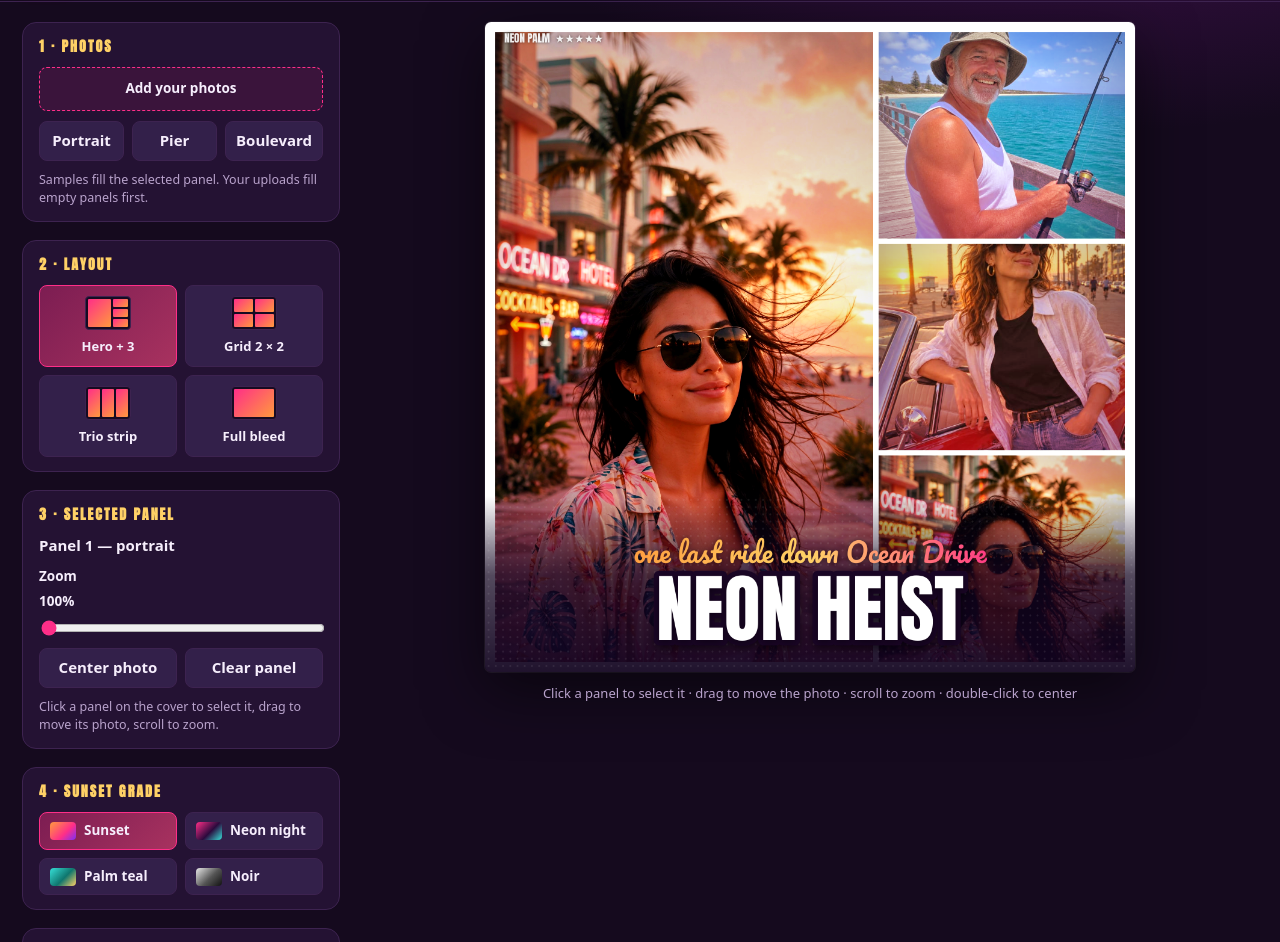
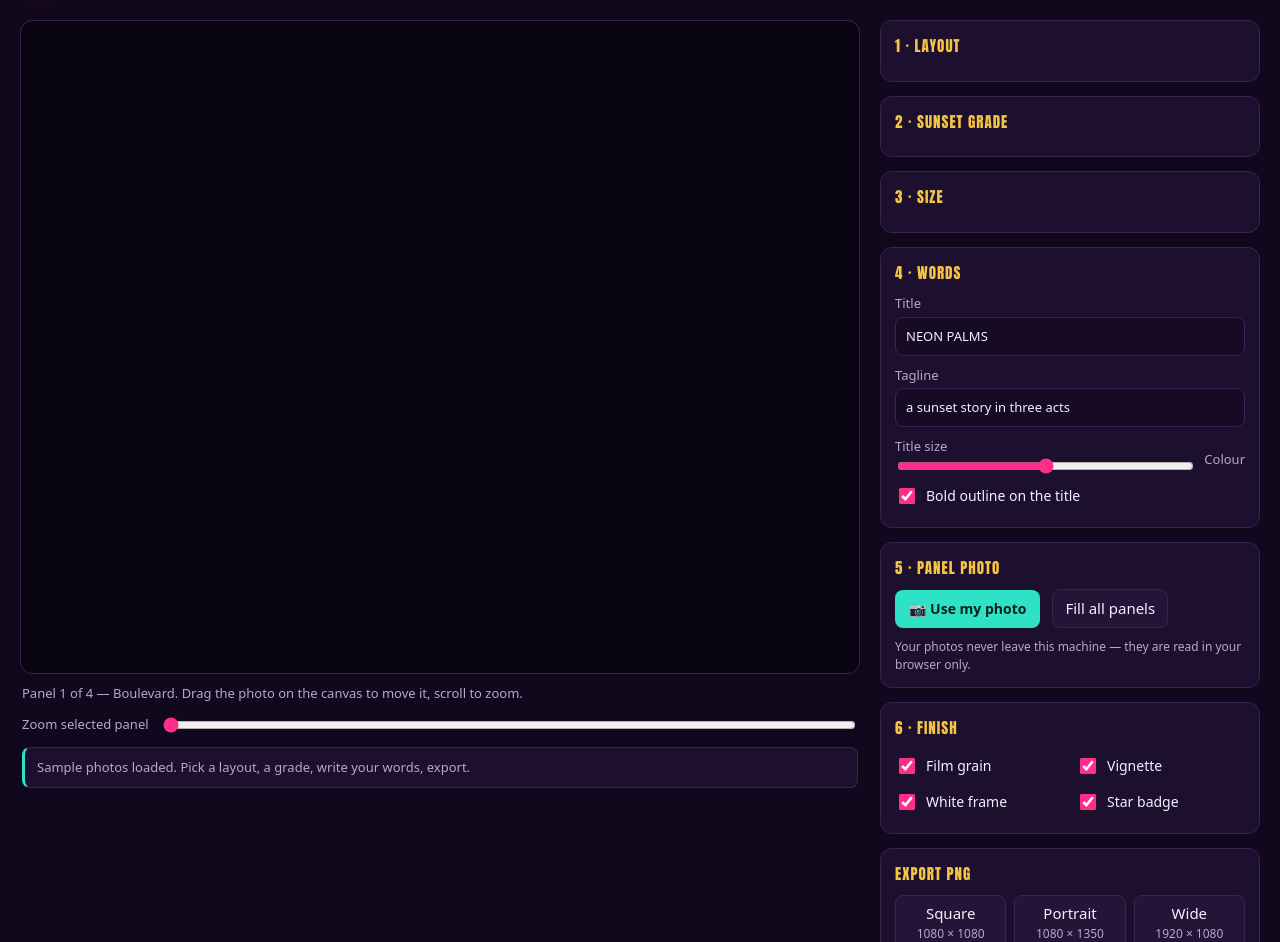
Before and after one commit to Dandelion-sys/gta6-cover-art-01, a plain HTML site: page app/index.html in a window 1280 px wide. Shown: the part 77-1019 px from the top of the page. Drawn offline with Linux system fonts and the light colour scheme.

Commit message:
Round 2 rebuild: app files

```diff
--- a/app/index.html
+++ b/app/index.html
@@ -3,125 +3,111 @@
 <head>
 <meta charset="utf-8">
 <meta name="viewport" content="width=device-width, initial-scale=1">
-<title>Neon Palm Cover Studio — GTA-style cover maker</title>
+<title>Neon Palms Cover Studio — GTA-style cover art maker</title>
+<meta name="description" content="Turn any photo into GTA-style multi-panel cover art, offline in your browser. No upload, no account — export a PNG to share.">
 <link rel="icon" href="data:,">
-<link rel="stylesheet" href="./style.css">
+<link rel="stylesheet" href="style.css">
 </head>
 <body>
-<header class="top">
+<header class="topbar">
   <div class="brand">
-    <span class="brand-mark" aria-hidden="true">NP</span>
-    <span class="brand-text">
-      <strong>Neon Palm Cover Studio</strong>
-      <small>Turn your photos into a GTA-style multi-panel cover — 100% offline</small>
-    </span>
+    <span class="sun" aria-hidden="true"></span>
+    <div>
+      <h1>Neon Palms <span>Cover Studio</span></h1>
+      <p>Turn any photo into GTA-style cover art — offline, free, no upload.</p>
+    </div>
   </div>
-  <p class="offline-note">Your photos never leave this machine. No upload, no account, no watermark.</p>
+  <div class="top-actions">
+    <button id="undoBtn" type="button" title="Undo (Ctrl+Z)">↩ Undo</button>
+    <button id="redoBtn" type="button" title="Redo (Ctrl+Y)">↪ Redo</button>
+  </div>
 </header>
 
-<main class="app">
-  <aside class="panel" aria-label="Cover controls">
-    <section>
-      <h2>1 · Photos</h2>
-      <label class="file-btn">Add your photos
-        <input id="upload" type="file" accept="image/*" multiple>
-      </label>
-      <div class="samples" role="group" aria-label="Sample photos">
-        <button type="button" data-sample="portrait">Portrait</button>
-        <button type="button" data-sample="pier">Pier</button>
-        <button type="button" data-sample="boulevard">Boulevard</button>
-      </div>
-      <p class="hint">Samples fill the selected panel. Your uploads fill empty panels first.</p>
+<main class="shell">
+  <section class="stage" aria-label="Cover preview">
+    <div class="canvas-wrap">
+      <canvas id="preview" width="860" height="1080"></canvas>
+    </div>
+    <p id="panelLabel" class="hint">Panel 1 of 4 — Boulevard. Drag the photo on the canvas to move it, scroll to zoom.</p>
+    <label class="slider-row">Zoom selected panel
+      <input id="zoomRange" type="range" min="1" max="3" step="0.01" value="1">
+    </label>
+    <p id="statusLine" class="status" role="status">Sample photos loaded. Pick a layout, a grade, write your words, export.</p>
+  </section>
+
+  <aside class="controls" aria-label="Cover controls">
+    <section class="group">
+      <h2>1 · Layout</h2>
+      <div id="layoutRow" class="button-row"></div>
     </section>
 
-    <section>
-      <h2>2 · Layout</h2>
-      <div class="layouts" role="group" aria-label="Cover layout">
-        <button type="button" data-layout="hero" class="on" aria-pressed="true">
-          <span class="mini mini-hero"><i></i><i></i><i></i><i></i></span>Hero + 3
-        </button>
-        <button type="button" data-layout="grid" aria-pressed="false">
-          <span class="mini mini-grid"><i></i><i></i><i></i><i></i></span>Grid 2 × 2
-        </button>
-        <button type="button" data-layout="trio" aria-pressed="false">
-          <span class="mini mini-trio"><i></i><i></i><i></i></span>Trio strip
-        </button>
-        <button type="button" data-layout="solo" aria-pressed="false">
-          <span class="mini mini-solo"><i></i></span>Full bleed
-        </button>
+    <section class="group">
+      <h2>2 · Sunset grade</h2>
+      <div id="gradeRow" class="button-row swatches"></div>
+    </section>
+
+    <section class="group">
+      <h2>3 · Size</h2>
+      <div id="sizeRow" class="button-row"></div>
+    </section>
+
+    <section class="group">
+      <h2>4 · Words</h2>
+      <label class="field">Title
+        <input id="titleInput" type="text" value="NEON PALMS" maxlength="28" autocomplete="off">
+      </label>
+      <label class="field">Tagline
+        <input id="taglineInput" type="text" value="a sunset story in three acts" maxlength="60" autocomplete="off">
+      </label>
+      <div class="field-row">
+        <label class="field grow">Title size
+          <input id="titleSizeRange" type="range" min="0.6" max="1.4" step="0.05" value="1">
+        </label>
+        <div class="field">Colour
+          <div id="titleColorRow" class="button-row swatches small"></div>
+        </div>
+      </div>
+      <label class="check"><input id="outlineCheck" type="checkbox" checked> Bold outline on the title</label>
+    </section>
+
+    <section class="group">
+      <h2>5 · Panel photo</h2>
+      <div id="sampleRow" class="button-row"></div>
+      <div class="field-row">
+        <label class="upload-btn">📷 Use my photo
+          <input id="uploadInput" type="file" accept="image/*" multiple hidden>
+        </label>
+        <button id="fillAllBtn" type="button">Fill all panels</button>
+      </div>
+      <p class="note">Your photos never leave this machine — they are read in your browser only.</p>
+    </section>
+
+    <section class="group">
+      <h2>6 · Finish</h2>
+      <div class="checks">
+        <label class="check"><input id="grainCheck" type="checkbox" checked> Film grain</label>
+        <label class="check"><input id="vignetteCheck" type="checkbox" checked> Vignette</label>
+        <label class="check"><input id="frameCheck" type="checkbox" checked> White frame</label>
+        <label class="check"><input id="badgeCheck" type="checkbox" checked> Star badge</label>
       </div>
     </section>
 
-    <section>
-      <h2>3 · Selected panel</h2>
-      <p class="panel-name" id="panelName">Panel 1 — empty</p>
-      <label class="slider-label">Zoom <span id="zoomVal">100%</span>
-        <input id="zoom" type="range" min="100" max="300" value="100" step="1">
-      </label>
-      <div class="row">
-        <button type="button" id="centerBtn">Center photo</button>
-        <button type="button" id="clearBtn">Clear panel</button>
+    <section class="group export">
+      <h2>Export PNG</h2>
+      <div class="export-grid">
+        <button id="exportSquare" type="button">Square<br><span>1080 × 1080</span></button>
+        <button id="exportPortrait" type="button">Portrait<br><span>1080 × 1350</span></button>
+        <button id="exportWide" type="button">Wide<br><span>1920 × 1080</span></button>
       </div>
-      <p class="hint">Click a panel on the cover to select it, drag to move its photo, scroll to zoom.</p>
-    </section>
-
-    <section>
-      <h2>4 · Sunset grade</h2>
-      <div class="grades" role="group" aria-label="Colour grade">
-        <button type="button" data-grade="sunset" class="on" aria-pressed="true">
-          <span class="swatch sw-sunset"></span>Sunset
-        </button>
-        <button type="button" data-grade="neon" aria-pressed="false">
-          <span class="swatch sw-neon"></span>Neon night
-        </button>
-        <button type="button" data-grade="teal" aria-pressed="false">
-          <span class="swatch sw-teal"></span>Palm teal
-        </button>
-        <button type="button" data-grade="noir" aria-pressed="false">
-          <span class="swatch sw-noir"></span>Noir
-        </button>
-      </div>
-    </section>
-
-    <section>
-      <h2>5 · Words</h2>
-      <label>Title
-        <input id="caption" type="text" maxlength="48" value="Neon Heist" autocomplete="off">
-      </label>
-      <label>Tagline
-        <input id="tagline" type="text" maxlength="60" value="one last ride down Ocean Drive" autocomplete="off">
-      </label>
-      <div class="row seg" role="group" aria-label="Title position">
-        <button type="button" data-titlepos="bottom" class="on" aria-pressed="true">Title at bottom</button>
-        <button type="button" data-titlepos="top" aria-pressed="false">Title at top</button>
-      </div>
-    </section>
-
-    <section>
-      <h2>6 · Export PNG</h2>
-      <div class="row seg" role="group" aria-label="Preview size">
-        <button type="button" data-size="square" class="on" aria-pressed="true">Square</button>
-        <button type="button" data-size="portrait" aria-pressed="false">Portrait</button>
-        <button type="button" data-size="wide" aria-pressed="false">Wide</button>
-      </div>
-      <button type="button" id="exportAll" class="primary">Export all three sizes</button>
-      <div class="row export-one">
-        <button type="button" data-export="1080x1080">1080 × 1080</button>
-        <button type="button" data-export="1080x1350">1080 × 1350</button>
-        <button type="button" data-export="1920x1080">1920 × 1080</button>
-      </div>
-      <p id="status" role="status" aria-live="polite"></p>
+      <button id="exportAllBtn" type="button" class="primary">Export all three sizes</button>
     </section>
   </aside>
-
-  <section class="stage-wrap">
-    <canvas id="stage" width="1080" height="1080" aria-label="Cover preview"></canvas>
-    <p class="stage-hint">Click a panel to select it · drag to move the photo · scroll to zoom · double-click to center</p>
-  </section>
 </main>
 
-<script src="./src/cover.js"></script>
-<script src="./src/shots.js"></script>
-<script src="./src/main.js"></script>
+<footer class="foot">
+  <p>All art, lettering and photos here are original or AI-made for this tool. Fonts: Anton &amp; Pacifico, SIL Open Font License. No Rockstar Games logos, artwork or fonts. Works fully offline.</p>
+</footer>
+
+<script type="module" src="src/main.js"></script>
 </body>
 </html>
--- a/app/style.css
+++ b/app/style.css
@@ -1,219 +1,295 @@
+/* Neon Palms Cover Studio — editor chrome.
+   Dark UI, neon sunset accents. The cover itself is drawn on canvas. */
+
 @font-face {
-  font-family: "Anton";
-  src: url("./fonts/Anton-Regular.ttf") format("truetype");
+  font-family: 'Anton';
+  src: url('fonts/Anton-Regular.ttf') format('truetype');
+  font-weight: 400;
+  font-style: normal;
   font-display: swap;
 }
+
 @font-face {
-  font-family: "Pacifico";
-  src: url("./fonts/Pacifico-Regular.ttf") format("truetype");
+  font-family: 'Pacifico';
+  src: url('fonts/Pacifico-Regular.ttf') format('truetype');
+  font-weight: 400;
+  font-style: normal;
   font-display: swap;
 }
 
 :root {
-  --bg: #150a1e;
-  --bg2: #1f0f2b;
-  --card: #241233;
-  --line: #3d2350;
-  --ink: #f6eefc;
-  --muted: #b9a3cc;
+  --bg: #12081d;
+  --panel: #1d0f2e;
+  --panel-2: #251338;
+  --line: #3a2350;
+  --text: #f6efff;
+  --muted: #b9a6cf;
   --pink: #ff2e88;
+  --teal: #2de2c5;
   --orange: #ff9a3d;
-  --cyan: #37e0d8;
-  --gold: #ffd166;
+  --gold: #f5c542;
 }
 
 * { box-sizing: border-box; }
-html, body { margin: 0; min-height: 100%; }
+
+html, body { margin: 0; padding: 0; }
+
 body {
-  background: radial-gradient(1100px 600px at 85% -10%, #4a1259 0%, transparent 60%),
-    radial-gradient(900px 500px at -10% 110%, #7c2d12 0%, transparent 55%), var(--bg);
-  color: var(--ink);
-  font: 15px/1.45 system-ui, -apple-system, "Segoe UI", sans-serif;
+  background: var(--bg);
+  color: var(--text);
+  font-family: system-ui, -apple-system, 'Segoe UI', Roboto, sans-serif;
+  font-size: 15px;
+  line-height: 1.45;
+  min-height: 100vh;
 }
 
-.top {
+.topbar {
   display: flex;
   align-items: center;
   justify-content: space-between;
   gap: 16px;
+  padding: 14px 20px;
+  background: linear-gradient(90deg, #2a0f3d, #4d1030 55%, #7a2a12);
+  border-bottom: 1px solid var(--line);
   flex-wrap: wrap;
-  padding: 14px 22px;
-  border-bottom: 1px solid var(--line);
 }
-.brand { display: flex; align-items: center; gap: 12px; }
-.brand-mark {
-  display: grid;
-  place-items: center;
-  width: 44px;
-  height: 44px;
-  border-radius: 10px;
-  background: linear-gradient(135deg, var(--pink), var(--orange));
-  color: #fff;
-  font-family: "Anton", sans-serif;
-  font-size: 20px;
+
+.brand { display: flex; align-items: center; gap: 14px; }
+
+.sun {
+  width: 46px;
+  height: 46px;
+  border-radius: 50%;
+  flex: none;
+  background: radial-gradient(circle at 50% 62%, #ffd166 0%, #ff9a3d 42%, #ff2e88 78%, #b5179e 100%);
+  box-shadow: 0 0 22px rgba(255, 46, 136, 0.55);
+}
+
+.brand h1 {
+  font-family: 'Anton', sans-serif;
+  font-weight: 400;
+  font-size: 26px;
   letter-spacing: 1px;
-  box-shadow: 0 0 18px rgba(255, 46, 136, 0.55);
+  margin: 0;
+  text-transform: uppercase;
+  line-height: 1;
 }
-.brand-text { display: flex; flex-direction: column; }
-.brand-text strong { font-family: "Anton", sans-serif; font-size: 22px; letter-spacing: 1.5px; }
-.brand-text small { color: var(--muted); font-size: 12.5px; }
-.offline-note { margin: 0; color: var(--muted); font-size: 13px; max-width: 340px; text-align: right; }
 
-.app {
-  display: flex;
-  gap: 22px;
-  align-items: flex-start;
-  padding: 20px 22px 28px;
-  max-width: 1460px;
-  margin: 0 auto;
-}
-.panel {
-  width: 318px;
-  flex: 0 0 318px;
-  display: flex;
-  flex-direction: column;
-  gap: 18px;
-}
-.panel section {
-  background: var(--card);
-  border: 1px solid var(--line);
-  border-radius: 14px;
-  padding: 14px 16px;
-}
-.panel h2 {
-  margin: 0 0 10px;
-  font-family: "Anton", sans-serif;
-  font-size: 14px;
-  letter-spacing: 2px;
-  text-transform: uppercase;
-  color: var(--gold);
-}
-.panel label { display: flex; flex-direction: column; gap: 6px; font-weight: 600; font-size: 13.5px; }
-.panel label + label { margin-top: 10px; }
+.brand h1 span { color: var(--gold); }
 
-input[type="text"] {
-  font: inherit;
-  color: var(--ink);
-  background: #170b22;
-  border: 1px solid var(--line);
-  border-radius: 8px;
-  padding: 9px 10px;
-}
-input[type="text"]:focus { outline: 2px solid var(--pink); outline-offset: 1px; }
-input[type="range"] { width: 100%; accent-color: var(--pink); }
+.brand p { margin: 3px 0 0; color: #f3d9e8; font-size: 13px; }
+
+.top-actions { display: flex; gap: 8px; }
 
 button {
   font: inherit;
-  font-weight: 650;
-  color: var(--ink);
-  background: #33204a;
+  color: var(--text);
+  background: var(--panel-2);
   border: 1px solid var(--line);
   border-radius: 8px;
-  padding: 8px 10px;
+  padding: 8px 12px;
   cursor: pointer;
 }
-button:hover { border-color: var(--pink); }
-button.on { background: linear-gradient(135deg, #7c1d52, #a8325f); border-color: var(--pink); }
+
+button:hover:not(:disabled) { border-color: var(--pink); }
+
+button:disabled { opacity: 0.4; cursor: default; }
+
+button.active {
+  background: var(--pink);
+  border-color: var(--pink);
+  color: #fff;
+  font-weight: 600;
+}
+
+.shell {
+  display: grid;
+  grid-template-columns: minmax(0, 1fr) 380px;
+  gap: 20px;
+  max-width: 1280px;
+  margin: 0 auto;
+  padding: 20px;
+  align-items: start;
+}
+
+.stage { min-width: 0; }
+
+.canvas-wrap {
+  background: #0a0512;
+  border: 1px solid var(--line);
+  border-radius: 12px;
+  padding: 14px;
+  display: flex;
+  justify-content: center;
+}
+
+#preview {
+  max-width: 100%;
+  max-height: 78vh;
+  width: auto;
+  height: auto;
+  display: block;
+  border-radius: 4px;
+  touch-action: none;
+  cursor: grab;
+}
+
+#preview:active { cursor: grabbing; }
+
+.hint { color: var(--muted); font-size: 13px; margin: 10px 2px 0; }
+
+.slider-row {
+  display: flex;
+  align-items: center;
+  gap: 12px;
+  margin: 12px 2px 0;
+  color: var(--muted);
+  font-size: 13px;
+}
+
+.slider-row input { flex: 1; accent-color: var(--pink); }
+
+.status {
+  margin: 12px 2px 0;
+  padding: 10px 12px;
+  background: var(--panel);
+  border: 1px solid var(--line);
+  border-left: 3px solid var(--teal);
+  border-radius: 8px;
+  font-size: 13px;
+  color: var(--muted);
+}
+
+.controls { display: flex; flex-direction: column; gap: 14px; }
+
+.group {
+  background: var(--panel);
+  border: 1px solid var(--line);
+  border-radius: 12px;
+  padding: 14px;
+}
+
+.group h2 {
+  font-family: 'Anton', sans-serif;
+  font-weight: 400;
+  font-size: 15px;
+  letter-spacing: 1px;
+  text-transform: uppercase;
+  margin: 0 0 10px;
+  color: var(--gold);
+}
+
+.button-row { display: flex; flex-wrap: wrap; gap: 8px; }
+
+.button-row button { padding: 7px 10px; font-size: 13px; }
+
+.swatches button {
+  min-width: 44px;
+  min-height: 34px;
+  background: var(--swatch, var(--panel-2));
+  text-shadow: 0 1px 3px rgba(0, 0, 0, 0.7);
+}
+
+.swatches.small button { min-width: 34px; min-height: 28px; }
+
+.field { display: block; font-size: 13px; color: var(--muted); margin-bottom: 10px; }
+
+.field input[type="text"] {
+  display: block;
+  width: 100%;
+  margin-top: 4px;
+  padding: 9px 10px;
+  border-radius: 8px;
+  border: 1px solid var(--line);
+  background: #160a24;
+  color: var(--text);
+  font: inherit;
+}
+
+.field input[type="text"]:focus { outline: 2px solid var(--pink); outline-offset: 1px; }
+
+.field-row { display: flex; gap: 12px; align-items: flex-end; }
+
+.field-row .grow { flex: 1; margin-bottom: 0; }
+
+.field-row input[type="range"] { width: 100%; accent-color: var(--pink); }
+
+.check { display: flex; align-items: center; gap: 8px; font-size: 14px; margin: 6px 0; cursor: pointer; }
+
+.check input { accent-color: var(--pink); width: 16px; height: 16px; }
+
+.checks { display: grid; grid-template-columns: 1fr 1fr; gap: 2px 12px; }
+
+.upload-btn {
+  display: inline-block;
+  background: var(--teal);
+  color: #06231d;
+  font-weight: 700;
+  border-radius: 8px;
+  padding: 9px 14px;
+  cursor: pointer;
+  font-size: 14px;
+}
+
+.note { color: var(--muted); font-size: 12px; margin: 10px 0 0; }
+
+.export-grid { display: grid; grid-template-columns: repeat(3, 1fr); gap: 8px; }
+
+.export-grid button { line-height: 1.3; }
+
+.export-grid span { color: var(--muted); font-size: 12px; }
+
 button.primary {
   width: 100%;
+  margin-top: 10px;
+  background: linear-gradient(90deg, var(--pink), var(--orange));
+  border: none;
+  color: #fff;
+  font-weight: 700;
   padding: 12px;
-  background: linear-gradient(135deg, var(--pink), var(--orange));
-  border: 0;
-  color: #fff;
-  font-size: 16px;
-  box-shadow: 0 4px 18px rgba(255, 46, 136, 0.4);
+  font-size: 15px;
 }
-button.primary:hover { filter: brightness(1.1); }
 
-.file-btn {
+.foot {
+  max-width: 1280px;
+  margin: 0 auto;
+  padding: 0 20px 28px;
+  color: var(--muted);
+  font-size: 12px;
+}
+
+/* Screenshot scene: the cover alone, edge to edge. */
+body.shot-cover { background: #160a24; }
+
+body.shot-cover .topbar,
+body.shot-cover .controls,
+body.shot-cover .foot,
+body.shot-cover .hint,
+body.shot-cover .slider-row,
+body.shot-cover .status { display: none; }
+
+body.shot-cover .shell {
   display: block;
-  text-align: center;
-  padding: 11px;
-  border-radius: 8px;
-  border: 1px dashed var(--pink);
-  background: rgba(255, 46, 136, 0.1);
-  cursor: pointer;
-  font-weight: 700;
+  max-width: none;
+  margin: 0;
+  padding: 0;
 }
-.file-btn input { display: none; }
-.samples { display: flex; gap: 8px; margin-top: 10px; }
-.samples button { flex: 1; }
-.hint { margin: 10px 0 0; color: var(--muted); font-size: 12.5px; font-weight: 400; }
-.panel-name { margin: 0 0 10px; font-weight: 700; }
-.slider-label { font-size: 13.5px; }
-.row { display: flex; gap: 8px; margin-top: 10px; }
-.row button { flex: 1; }
-.seg button { padding: 7px 6px; font-size: 13px; }
 
-.layouts { display: grid; grid-template-columns: 1fr 1fr; gap: 8px; }
-.layouts button {
-  display: flex;
-  flex-direction: column;
-  align-items: center;
-  gap: 7px;
-  padding: 10px 6px;
-  font-size: 13px;
+body.shot-cover .stage { margin: 0; }
+
+body.shot-cover .canvas-wrap {
+  border: none;
+  border-radius: 0;
+  padding: 0;
+  background: #160a24;
 }
-.mini {
-  display: grid;
-  width: 46px;
-  height: 34px;
-  gap: 2px;
-  background: #170b22;
-  border: 1px solid var(--line);
-  border-radius: 4px;
-  padding: 2px;
+
+body.shot-cover #preview {
+  max-width: 100vw;
+  max-height: 100vh;
+  border-radius: 0;
 }
-.mini i { display: block; background: linear-gradient(135deg, var(--pink), var(--orange)); border-radius: 1px; }
-.mini-hero { grid-template-columns: 1.5fr 1fr; grid-template-rows: 1fr 1fr 1fr; }
-.mini-hero i:nth-child(1) { grid-row: 1 / 4; }
-.mini-grid { grid-template-columns: 1fr 1fr; grid-template-rows: 1fr 1fr; }
-.mini-trio { grid-template-columns: 1fr 1fr 1fr; }
-.mini-solo { grid-template-columns: 1fr; }
-
-.grades { display: grid; grid-template-columns: 1fr 1fr; gap: 8px; }
-.grades button { display: flex; align-items: center; gap: 8px; font-size: 13.5px; }
-.swatch { width: 26px; height: 18px; border-radius: 4px; flex: 0 0 26px; }
-.sw-sunset { background: linear-gradient(135deg, #ff9a3d, #ff2e88 60%, #7b2ff7); }
-.sw-neon { background: linear-gradient(135deg, #ff2e88, #2b0a3d 55%, #37e0d8); }
-.sw-teal { background: linear-gradient(135deg, #37e0d8, #0f766e 55%, #ffd166); }
-.sw-noir { background: linear-gradient(135deg, #e8e8e8, #555 55%, #111); }
-
-.export-one button { font-size: 12.5px; padding: 8px 4px; }
-#status { margin: 10px 0 0; min-height: 1.2em; color: var(--cyan); font-size: 13px; }
-
-.stage-wrap {
-  flex: 1;
-  min-width: 0;
-  display: flex;
-  flex-direction: column;
-  align-items: center;
-  gap: 12px;
-  position: sticky;
-  top: 12px;
-}
-#stage {
-  max-width: 100%;
-  max-height: calc(100vh - 150px);
-  width: auto;
-  height: auto;
-  border-radius: 6px;
-  box-shadow: 0 18px 60px rgba(0, 0, 0, 0.55), 0 0 0 1px rgba(255, 255, 255, 0.08);
-  cursor: grab;
-  touch-action: none;
-}
-#stage.dragging { cursor: grabbing; }
-.stage-hint { margin: 0; color: var(--muted); font-size: 13px; text-align: center; }
 
 @media (max-width: 900px) {
-  .app { flex-direction: column; }
-  .panel { width: 100%; flex-basis: auto; }
-  .stage-wrap { position: static; width: 100%; }
-  .offline-note { text-align: left; }
+  .shell { grid-template-columns: 1fr; }
 }
-
-body.shot-cover .top, body.shot-cover .panel, body.shot-cover .stage-hint { display: none; }
-body.shot-cover { background: #000; }
-body.shot-cover .app { padding: 0; margin: 0; max-width: none; display: block; }
-body.shot-cover .stage-wrap { position: static; }
-body.shot-cover #stage { max-height: none; max-width: none; width: 100vw; height: 100vh; object-fit: contain; box-shadow: none; border-radius: 0; }
```
